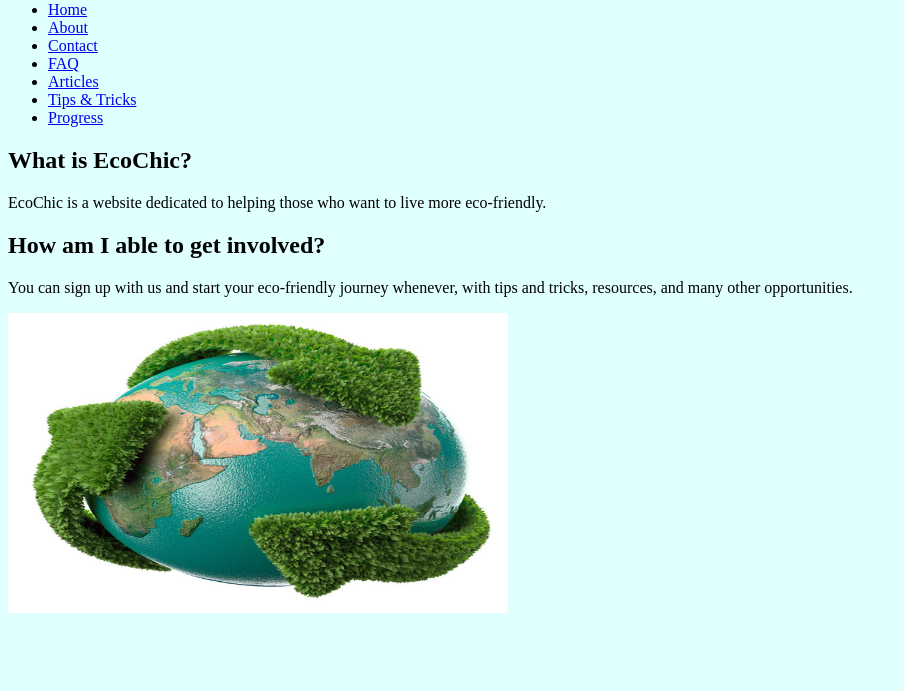
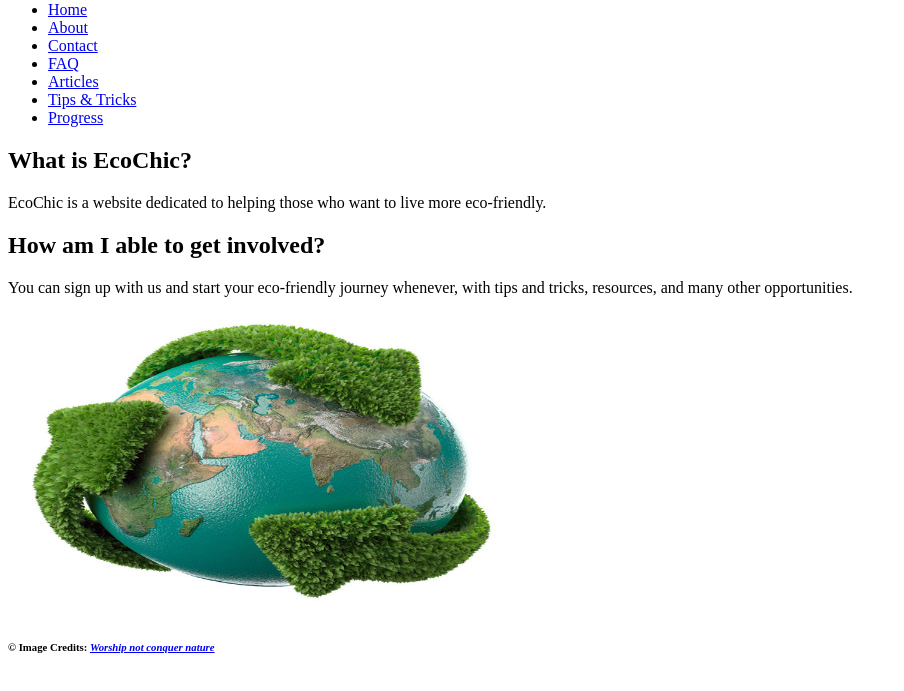
Before and after one commit to anafilipoiu/EcoChic, a plain HTML site: page faq.html in a window 1280 px wide. Shown: the part 79-770 px from the top of the page, without its empty margins (0-904 px from the left). Drawn offline with Linux system fonts and the light colour scheme.

Commit message:
Updated faq.html to apply CSS styles, added a footer.

```diff
--- a/faq.html
+++ b/faq.html
@@ -1,16 +1,19 @@
 <!DOCTYPE html>
 <html lang="en">
+
 <head>
     <meta charset="UFT-8">
     <meta name="viewport" content="width=device-width, initital-scale=1.0">
     <title>EcoChic | FAQ</title>
+    <link rel="stylesheet" href="css/styles.css">
 </head>
-<body style="background-color:lightcyan;">
+
+<body>
     <header>
         <h1>Our Frequently Asked Questions:</h1>
         <nav>
             <ul>
-                <li><a href="home.html">Home</a></li>
+                <li><a href="index.html">Home</a></li>
                 <li><a href="about.html">About</a></li>
                 <li><a href="contact.html">Contact</a></li>
                 <li><a href="faq.html">FAQ</a></li>
@@ -25,8 +28,17 @@
         <p>EcoChic is a website dedicated to helping those who want to live more eco-friendly.</p>
 
         <h2>How am I able to get involved?</h2>
-        <p>You can sign up with us and start your eco-friendly journey whenever, with tips and tricks, resources, and many other opportunities.</p>
-        <img src="images/image3.jpg" alt="image3" width="500" height="300">
+        <p>You can sign up with us and start your eco-friendly journey whenever, with tips and tricks, resources, and
+            many other opportunities.</p>
+        <div class="image-container">
+            <img src="images/image3.jpg" alt="image3" width="500" height="300">
+        </div>
     </main>
+    <footer>
+        <h6>&copy; Image Credits: <cite><a
+                    href="https://www.premiumtimesng.com/opinion/611394-we-worship-rather-than-conquer-nature-by-sunday-adelaja.html"
+                    target="_blank">Worship not conquer nature</a></cite></h6>
+    </footer>
 </body>
+
 </html>
```
